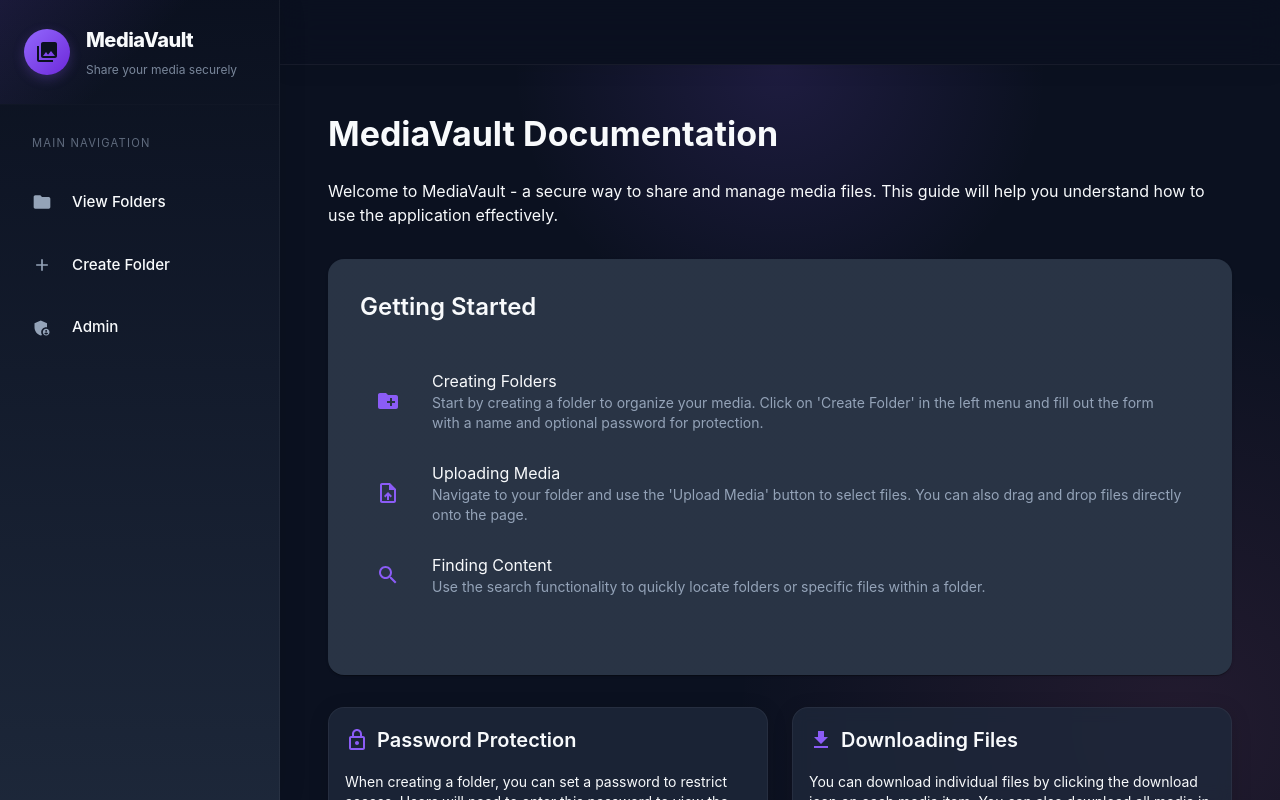
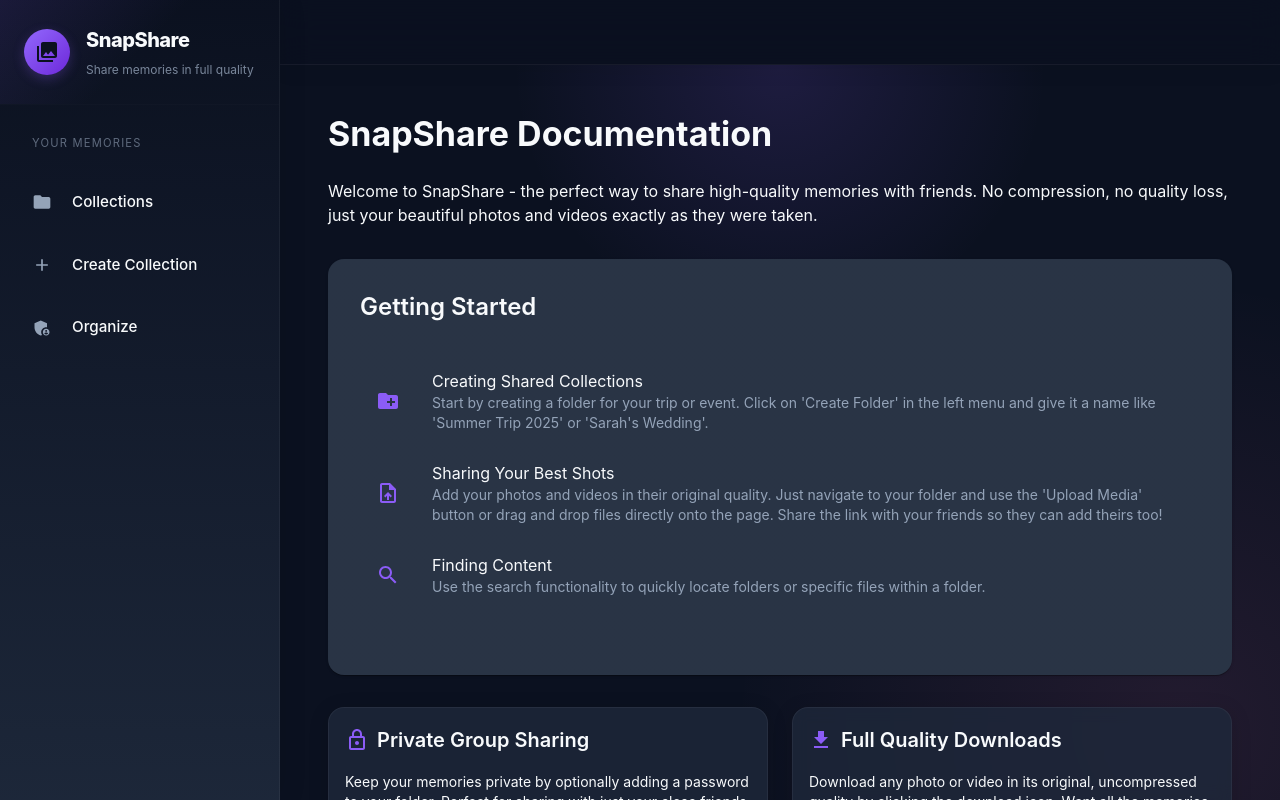
Before and after one commit to WilliamDrmrd/file_sharing, a React (Create React App) app in the folder frontend/: page /documentation in a window 1280 px wide. Built offline with nearby package versions, Linux system fonts and the light colour scheme; no server answers.

Commit message:
[+] rebrand app

```diff
--- a/frontend/public/index.html
+++ b/frontend/public/index.html
@@ -7,7 +7,7 @@
     <meta name="theme-color" content="#000000" />
     <meta
       name="description"
-      content="Web site created using create-react-app"
+      content="Share high-quality photos and videos with friends without compression"
     />
     <link rel="apple-touch-icon" href="%PUBLIC_URL%/logo192.png" />
     <!--
@@ -24,7 +24,7 @@
       work correctly both with client-side routing and a non-root public URL.
       Learn how to configure a non-root public URL by running `npm run build`.
     -->
-    <title>React App</title>
+    <title>SnapShare - High Quality Media Sharing</title>
   </head>
   <body>
     <noscript>You need to enable JavaScript to run this app.</noscript>
--- a/frontend/src/components/LeftMenu.tsx
+++ b/frontend/src/components/LeftMenu.tsx
@@ -3,9 +3,9 @@ import { Folder, Add, AdminPanelSettings, PhotoLibrary, KeyboardArrowRight } fro
 import { Link, useLocation } from "react-router-dom";
 
 const menuItems = [
-  { text: "View Folders", icon: <Folder />, to: "/folders" },
-  { text: "Create Folder", icon: <Add />, to: "/create" },
-  { text: "Admin", icon: <AdminPanelSettings />, to: "/admin" }
+  { text: "Collections", icon: <Folder />, to: "/folders" },
+  { text: "Create Collection", icon: <Add />, to: "/create" },
+  { text: "Organize", icon: <AdminPanelSettings />, to: "/admin" }
 ];
 
 interface LeftMenuProps {
@@ -54,10 +54,10 @@ export default function LeftMenu({ mobileOpen = false, onClose }: LeftMenuProps)
         </Avatar>
         <Box>
           <Typography variant="h6" sx={{ fontWeight: 800, letterSpacing: '-0.5px' }}>
-            MediaVault
+            SnapShare
           </Typography>
           <Typography variant="caption" color="text.secondary" sx={{ opacity: 0.8 }}>
-            Share your media securely
+            Share memories in full quality
           </Typography>
         </Box>
       </Box>
@@ -75,7 +75,7 @@ export default function LeftMenu({ mobileOpen = false, onClose }: LeftMenuProps)
             opacity: 0.6
           }}
         >
-          MAIN NAVIGATION
+          YOUR MEMORIES
         </Typography>
         <List sx={{ mt: 1 }}>
           {menuItems.map(item => (
--- a/frontend/src/pages/Documentation.tsx
+++ b/frontend/src/pages/Documentation.tsx
@@ -26,12 +26,12 @@ export default function Documentation() {
   return (
     <Box sx={{ p: 3, maxWidth: 1200, mx: 'auto' }}>
       <Typography variant="h4" sx={{ mb: 3, fontWeight: 700 }}>
-        MediaVault Documentation
+        SnapShare Documentation
       </Typography>
 
       <Typography variant="body1" sx={{ mb: 4 }}>
-        Welcome to MediaVault - a secure way to share and manage media files.
-        This guide will help you understand how to use the application effectively.
+        Welcome to SnapShare - the perfect way to share high-quality memories with friends.
+        No compression, no quality loss, just your beautiful photos and videos exactly as they were taken.
       </Typography>
 
       <Paper sx={{ p: 4, mb: 4 }}>
@@ -45,8 +45,8 @@ export default function Documentation() {
               <CreateNewFolder color="primary" />
             </ListItemIcon>
             <ListItemText
-              primary="Creating Folders"
-              secondary="Start by creating a folder to organize your media. Click on 'Create Folder' in the left menu and fill out the form with a name and optional password for protection."
+              primary="Creating Shared Collections"
+              secondary="Start by creating a folder for your trip or event. Click on 'Create Folder' in the left menu and give it a name like 'Summer Trip 2025' or 'Sarah's Wedding'."
             />
           </ListItem>
 
@@ -55,8 +55,8 @@ export default function Documentation() {
               <UploadFile color="primary" />
             </ListItemIcon>
             <ListItemText
-              primary="Uploading Media"
-              secondary="Navigate to your folder and use the 'Upload Media' button to select files. You can also drag and drop files directly onto the page."
+              primary="Sharing Your Best Shots"
+              secondary="Add your photos and videos in their original quality. Just navigate to your folder and use the 'Upload Media' button or drag and drop files directly onto the page. Share the link with your friends so they can add theirs too!"
             />
           </ListItem>
 
@@ -77,12 +77,12 @@ export default function Documentation() {
           <CardContent>
             <Typography variant="h6" sx={{ mb: 2, display: 'flex', alignItems: 'center', gap: 1 }}>
               <LockOutlined color="primary" />
-              Password Protection
+              Private Group Sharing
             </Typography>
             <Typography variant="body2">
-              When creating a folder, you can set a password to restrict access.
-              Users will need to enter this password to view the contents of the folder.
-              This provides an extra layer of security for sensitive content.
+              Keep your memories private by optionally adding a password to your folder.
+              Perfect for sharing with just your close friends from a trip or event without making content public.
+              Simply share the password with your group along with the link.
             </Typography>
           </CardContent>
         </Card>
@@ -91,11 +91,12 @@ export default function Documentation() {
           <CardContent>
             <Typography variant="h6" sx={{ mb: 2, display: 'flex', alignItems: 'center', gap: 1 }}>
               <Download color="primary" />
-              Downloading Files
+              Full Quality Downloads
             </Typography>
             <Typography variant="body2">
-              You can download individual files by clicking the download icon on each media item.
-              You can also download all media in a folder as a ZIP archive using the "Download All" button.
+              Download any photo or video in its original, uncompressed quality by clicking the download icon.
+              Want all the memories from a trip? Just use the "Download All" button to get everything in a ZIP archive.
+              No quality loss like on social media!
             </Typography>
           </CardContent>
         </Card>
@@ -104,17 +105,17 @@ export default function Documentation() {
       <Paper sx={{ p: 4, mb: 4 }}>
         <Typography variant="h5" sx={{ mb: 3, fontWeight: 600, display: 'flex', alignItems: 'center', gap: 1 }}>
           <AdminPanelSettings color="primary" />
-          Admin Functions
+          Event Organizer Tools
         </Typography>
 
         <Alert severity="info" sx={{ mb: 3 }}>
           <Typography variant="body2" sx={{ fontWeight: 500 }}>
-            Important: Only administrators can delete content from the system.
+            Note: Only event organizers (admins) can remove photos to prevent accidental deletions.
           </Typography>
         </Alert>
 
         <Typography variant="body1" sx={{ mb: 3 }}>
-          The admin panel provides special functions for system administrators:
+          For group trip organizers and event hosts, the admin panel provides special functions:
         </Typography>
 
         <List>
@@ -123,8 +124,8 @@ export default function Documentation() {
               <DeleteOutline color="error" />
             </ListItemIcon>
             <ListItemText
-              primary="Content Deletion"
-              secondary="Only administrators can delete folders and media. Regular users cannot delete content once uploaded."
+              primary="Memory Management"
+              secondary="As an event organizer, you can curate the collection by removing duplicates or unwanted images. Only admins can remove content to prevent accidental deletions."
             />
           </ListItem>
 
@@ -133,8 +134,8 @@ export default function Documentation() {
               <AdminPanelSettings color="primary" />
             </ListItemIcon>
             <ListItemText
-              primary="Activity Logs"
-              secondary="Admins can view system logs to monitor all activities including folder creation, media uploads, and deletion events."
+              primary="Group Activity"
+              secondary="See who's contributing to the collection and what's being added. Great for making sure everyone from the trip or event has shared their best shots."
             />
           </ListItem>
         </List>
@@ -142,7 +143,7 @@ export default function Documentation() {
 
       <Paper sx={{ p: 4 }}>
         <Typography variant="h5" sx={{ mb: 2, fontWeight: 600 }}>
-          Tips and Best Practices
+          Tips For Group Sharing
         </Typography>
 
         <Divider sx={{ mb: 3 }} />
@@ -150,29 +151,29 @@ export default function Documentation() {
         <List>
           <ListItem>
             <ListItemText
-              primary="Organize your content"
-              secondary="Create separate folders for different types of media or projects to keep your content organized."
+              primary="Create event collections"
+              secondary="Make a new folder for each trip, wedding, concert, or gathering so memories stay organized by event."
             />
           </ListItem>
 
           <ListItem>
             <ListItemText
-              primary="Use descriptive names"
-              secondary="Choose clear, descriptive names for your folders to make them easier to find later."
+              primary="Share with your crew"
+              secondary="Send the folder link to your friends so everyone can contribute their photos and videos to the same collection."
             />
           </ListItem>
 
           <ListItem>
             <ListItemText
-              primary="Secure sensitive content"
-              secondary="Always use password protection for folders containing sensitive or private media."
+              primary="Enjoy full quality"
+              secondary="Unlike social media, your 4K videos and high-res photos remain exactly as they were captured - perfect for reliving those special moments."
             />
           </ListItem>
 
           <ListItem>
             <ListItemText
-              primary="Contact an admin"
-              secondary="If you need to delete content or have issues accessing the system, contact your system administrator."
+              primary="Create memories together"
+              secondary="The more friends who contribute, the more complete your collection of memories becomes - everyone gets to see perspectives they missed!"
             />
           </ListItem>
         </List>
```
